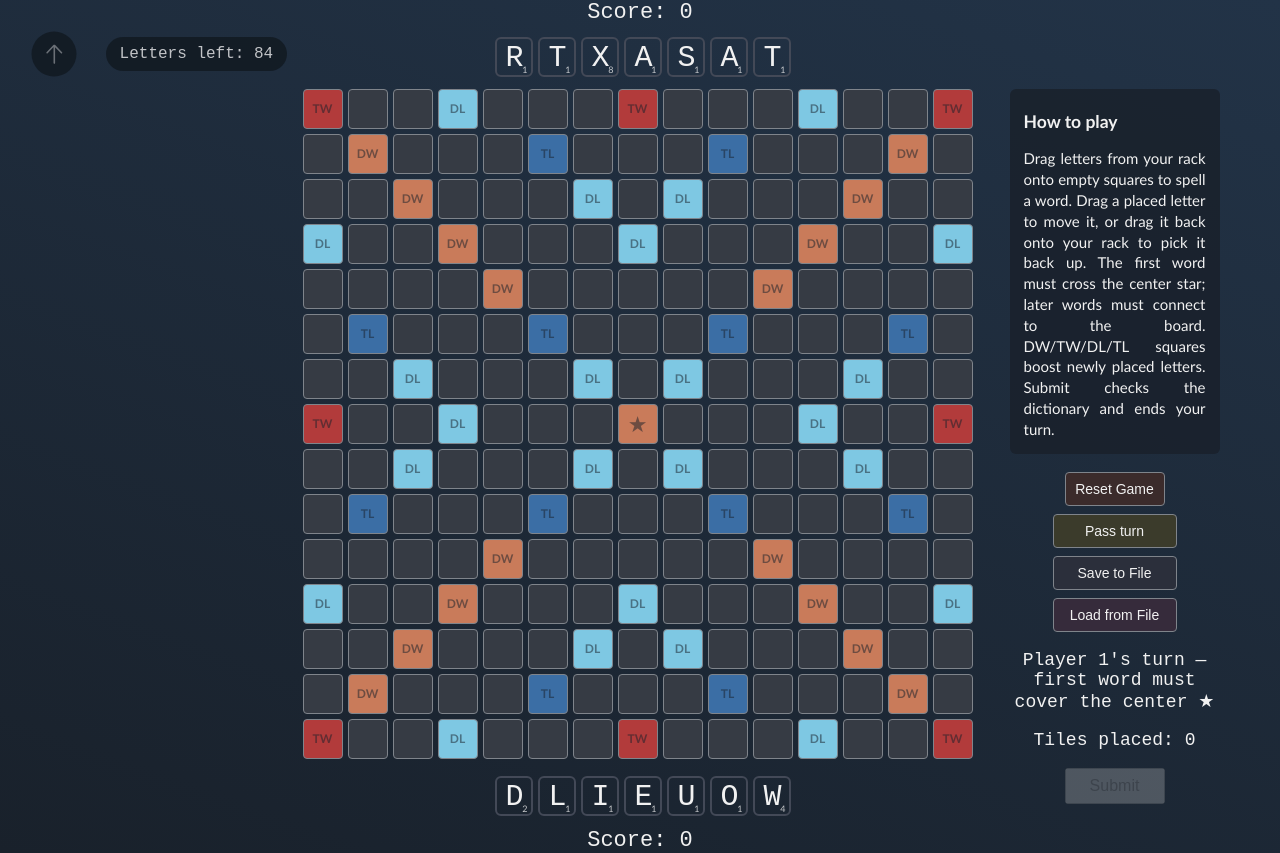
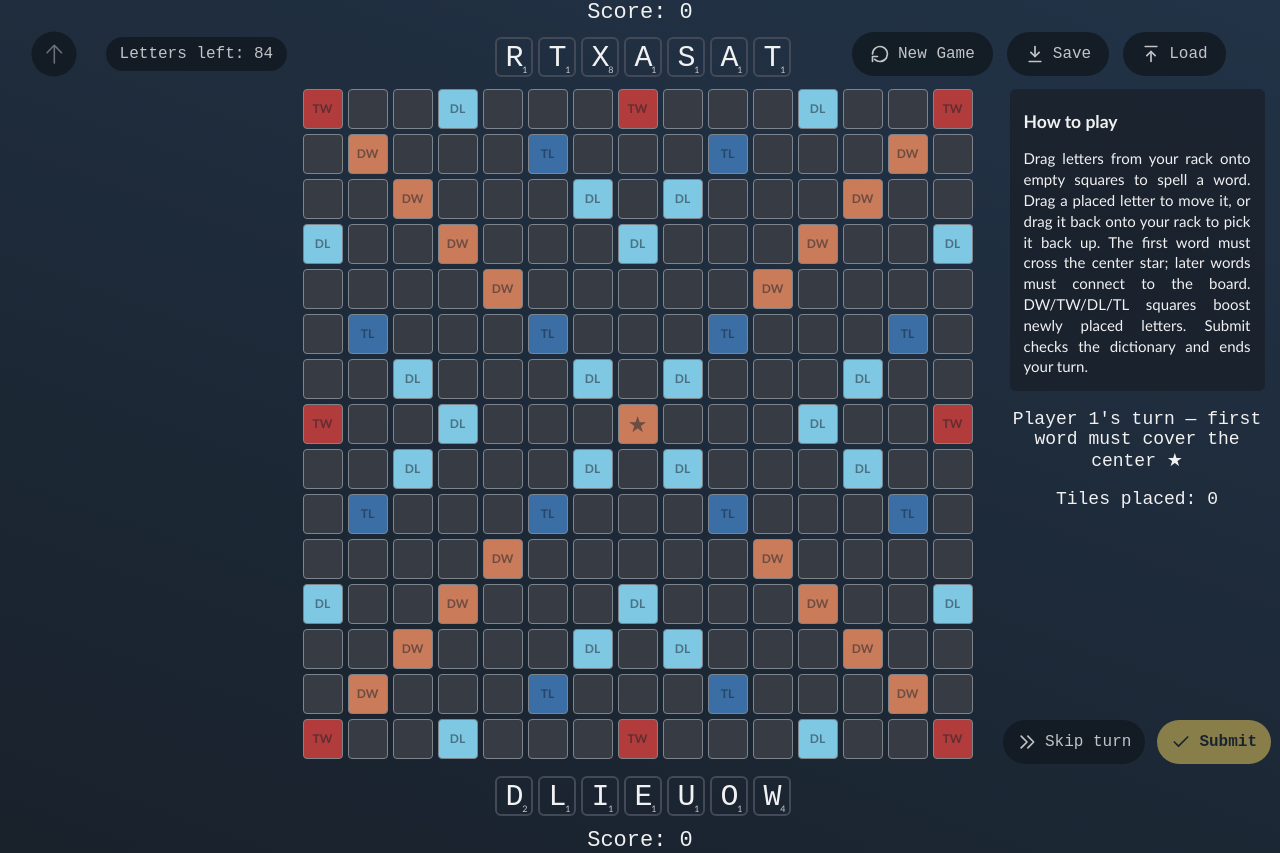
Before and after one commit to cwshields/portfolio, a React (Create React App) app: page /scrabble-game in a window 1280 px wide. Built offline with nearby package versions, Linux system fonts and the light colour scheme.

Commit message:
Add New Game button
- Restyle buttons

```diff
--- a/src/pages/ScrabbleGame/ScrabbleGame.jsx
+++ b/src/pages/ScrabbleGame/ScrabbleGame.jsx
@@ -531,6 +531,49 @@ class ScrabbleGame extends Component {
             </div>
           </svg>
         </Link>
+        <div className="top-actions">
+          <button onClick={this.resetGame} className="icon-button" title="Reset game" aria-label="Reset game">
+            <svg viewBox="0 0 24 24" fill="none" strokeLinecap="round" strokeLinejoin="round">
+              <path d="M3 12a9 9 0 1 1 2.64 6.36" />
+              <path d="M3 21v-6h6" />
+            </svg>
+            <span>New Game</span>
+          </button>
+          <button
+            onClick={this.handleSaveToFile}
+            className="icon-button"
+            title="Save to file"
+            aria-label="Save to file"
+          >
+            <svg viewBox="0 0 24 24" fill="none" strokeLinecap="round" strokeLinejoin="round">
+              <path d="M12 3v12" />
+              <path d="M7 10l5 5 5-5" />
+              <path d="M5 21h14" />
+            </svg>
+            <span>Save</span>
+          </button>
+          <button
+            onClick={this.handleLoadFileClick}
+            className="icon-button"
+            title="Load from file"
+            aria-label="Load from file"
+            disabled={validating}
+          >
+            <svg viewBox="0 0 24 24" fill="none" strokeLinecap="round" strokeLinejoin="round">
+              <path d="M12 21V9" />
+              <path d="M7 14l5-5 5 5" />
+              <path d="M5 3h14" />
+            </svg>
+            <span>Load</span>
+          </button>
+          <input
+            type="file"
+            accept="application/json"
+            ref={this.fileInputRef}
+            onChange={this.handleFileSelected}
+            className="file-input"
+          />
+        </div>
         <div className="letters-left">Letters left: {bag.length}</div>
         <div className="score">Score: {p1score}</div>
         {this.renderRack(p1inv, p1turn)}
@@ -564,20 +607,6 @@ class ScrabbleGame extends Component {
               must connect to the board. DW/TW/DL/TL squares boost newly placed
               letters. Submit checks the dictionary and ends your turn.
             </div>
-            <div className="button-wrap">
-              <button onClick={this.resetGame} className="reset-button">
-                Reset Game
-              </button>
-              <button
-                onClick={this.passTurn}
-                className="pass-button"
-                disabled={validating || pendingCount > 0}
-                title={
-                  pendingCount > 0 ? "Clear placed tiles before passing." : ""
-                }
-              >
-                Pass turn
-              </button>
             {selectedIndices.length > 0 && (
               <button
                 onClick={this.tradeLetters}
@@ -595,24 +624,6 @@ class ScrabbleGame extends Component {
                 {selectedIndices.length > 1 ? "s" : ""}
               </button>
             )}
-              <button onClick={this.handleSaveToFile} className="save-file-button">
-                Save to File
-              </button>
-              <button
-                onClick={this.handleLoadFileClick}
-                className="load-file-button"
-                disabled={validating}
-              >
-                Load from File
-              </button>
-              <input
-                type="file"
-                accept="application/json"
-                ref={this.fileInputRef}
-                onChange={this.handleFileSelected}
-                className="file-input"
-              />
-            </div>
             <div className="turn">
               Player {p1turn ? 1 : 2}'s turn
               {firstTurn ? " — first word must cover the center ★" : ""}
@@ -624,13 +635,32 @@ class ScrabbleGame extends Component {
             {validationError && (
               <div className="validation-error">{validationError}</div>
             )}
+            <div className="bottom-actions">
+              <button
+                onClick={this.passTurn}
+                className="icon-button skip-button"
+                disabled={validating || pendingCount > 0}
+                title={
+                  pendingCount > 0 ? "Clear placed tiles before passing." : ""
+                }
+              >
+                <svg viewBox="0 0 24 24" fill="none" strokeLinecap="round" strokeLinejoin="round">
+                  <path d="M5 5l7 7-7 7" />
+                  <path d="M13 5l7 7-7 7" />
+                </svg>
+                <span>Skip turn</span>
+              </button>
               <button
                 onClick={this.submit}
-              className="submit"
+                className="icon-button cta-button"
                 disabled={validating || pendingCount === 0}
               >
-              {validating ? "Checking…" : "Submit"}
+                <svg viewBox="0 0 24 24" fill="none" strokeLinecap="round" strokeLinejoin="round">
+                  <path d="M20 6L9 17l-5-5" />
+                </svg>
+                <span>{validating ? "Checking…" : "Submit"}</span>
               </button>
+            </div>
           </div>
         </div>
         {this.renderRack(p2inv, !p1turn)}
--- a/src/styles/ScrabbleGame.scss
+++ b/src/styles/ScrabbleGame.scss
@@ -72,11 +72,14 @@
   white-space: nowrap;
 }
 .tile-wrap {
-  display: flex;
-  justify-content: center;
-  position: relative;
+  display: grid;
+  grid-template-columns: minmax(0, 1fr) auto minmax(0, 1fr);
+  align-items: stretch;
+  align-self: stretch;
+  gap: 32px;
 }
 .tile-container {
+  grid-column: 2;
   width: 675px;
 }
 .tile-div {
@@ -159,11 +162,10 @@ h3 {
   margin: .5em 0 .9em;
 }
 .sidebar {
-  position: absolute;
-  top: 0;
-  left: 100%;
-  margin-left: 32px;
-  width: 210px;
+  grid-column: 3;
+  justify-self: start;
+  box-sizing: border-box;
+  width: 255px;
   display: flex;
   flex-direction: column;
   align-items: center;
@@ -179,26 +181,6 @@ h3 {
   line-height: 1.3rem;
   padding: 14px;
   font-size: 15px;
-}
-.button-wrap {
-  display: flex;
-  flex-direction: column;
-  align-items: center;
-  gap: 8px;
-
-  .reset-button {
-    font-size: 14px;
-    width: 100px;
-    height: 34px;
-    color: #f1f1f1;
-    background-color: #3b2b2b;
-    border: 1px solid #7f848b;
-    border-radius: 4px;
-    cursor: pointer;
-
-    &:hover {
-      background-color: #4a3535;
-    }
 }
 .trade-button {
   font-size: 14px;
@@ -218,58 +200,82 @@ h3 {
     cursor: not-allowed;
   }
 }
-  .pass-button {
-    font-size: 14px;
-    width: 124px;
-    height: 34px;
-    color: #f1f1f1;
-    background-color: #3b3b2b;
-    border: 1px solid #7f848b;
-    border-radius: 4px;
+.icon-button {
+  display: flex;
+  align-items: center;
+  justify-content: center;
+  gap: 8px;
+  height: 44px;
+  padding: 0 18px;
+  border: none;
+  border-radius: 50px;
+  color: #dfdfdf;
+  background-color: #121a22;
+  opacity: 0.85;
   cursor: pointer;
+  transition: all 200ms ease;
+  font-size: 1rem;
+  font-family: monospace;
+
+  span {
+    white-space: nowrap;
+  }
+
+  svg {
+    width: 20px;
+    height: 20px;
+    flex-shrink: 0;
+    stroke: #dfdfdf;
+    stroke-width: 2;
+  }
 
   &:hover {
-      background-color: #4a4835;
+    opacity: 1;
+  }
+  &:disabled {
+    opacity: 0.4;
+    cursor: not-allowed;
+  }
+}
+.top-actions {
+  position: fixed;
+  z-index: 5;
+  top: 3.4rem;
+  right: 3.4rem;
+  transform: translateY(-50%);
+  display: flex;
+  gap: 14px;
+}
+.file-input {
+  display: none;
+}
+.bottom-actions {
+  margin-top: auto;
+  width: 100%;
+  display: flex;
+  justify-content: center;
+  gap: 12px;
+
+  .icon-button {
+    padding: 0 14px;
+  }
+}
+.cta-button {
+  background-color: #f4d35e;
+  color: #19212b;
+  opacity: 1;
+  font-weight: bold;
+
+  svg {
+    stroke: #19212b;
+  }
+  &:hover {
+    background-color: #f7dd7c;
   }
   &:disabled {
     opacity: 0.5;
+    background-color: #f4d35e;
     cursor: not-allowed;
-    }
-  }
-  .save-file-button {
-    font-size: 14px;
-    width: 124px;
-    height: 34px;
-    color: #f1f1f1;
-    background-color: #2b2f3b;
-    border: 1px solid #7f848b;
-    border-radius: 4px;
-    cursor: pointer;
-
-    &:hover {
-      background-color: #353b4a;
-    }
-  }
-  .load-file-button {
-    font-size: 14px;
-    width: 124px;
-    height: 34px;
-    color: #f1f1f1;
-    background-color: #362b3b;
-    border: 1px solid #7f848b;
-    border-radius: 4px;
-    cursor: pointer;
-
-    &:hover {
-      background-color: #453a4a;
-    }
-    &:disabled {
-      opacity: 0.5;
-      cursor: not-allowed;
-    }
-  }
-  .file-input {
-    display: none;
   }
 }
 .turn {
@@ -294,12 +300,3 @@ h3 {
   font-size: 14px;
   text-align: center;
 }
-.submit {
-  font-size: 16px;
-  width: 100px;
-  height: 36px;
-
-  &:disabled {
-    opacity: 0.6;
-  }
-}
```
Lines whose indentation alone changed are shown as unchanged.
